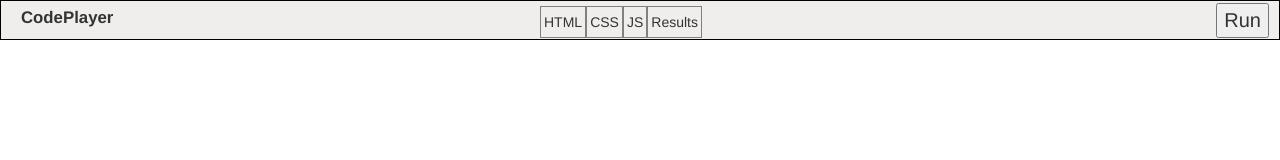
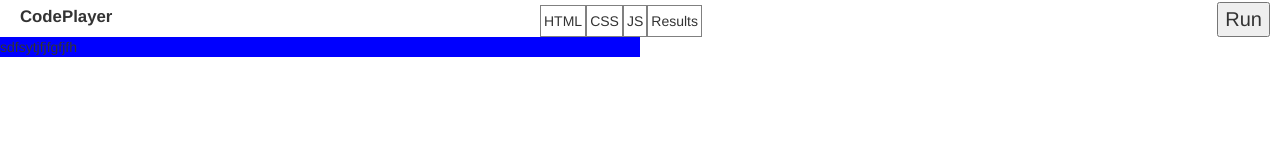
Before and after one commit to pawan92/codeplayground, a plain HTML site: page index.html in a window 1280 px wide. Drawn offline with nearby package versions, Linux system fonts and the light colour scheme.

Commit message:
created js file to calclulate height

```diff
--- a/css/style.css
+++ b/css/style.css
@@ -42,3 +42,14 @@ body{
   border:1px solid grey;
   padding: 5px 3px;
 }
+
+.clear{
+  clear:both;
+}
+
+.codeContainer{
+  background-color: blue;
+  height: 100%;
+  width:50%;
+  float:left;
+}
--- a/index.html
+++ b/index.html
@@ -16,7 +16,7 @@
   <body>
 
     <div id="wrapper">
-  <div id="menubar">
+  <div id="menuBar">
     <div id="logo">
       CodePlayer
     </div>
@@ -29,10 +29,22 @@
         <li>JS</li>
         <li >Results</li>
     </ul>
+
 </div>
+
+<div class="clear"></div>
+
+</div>
+  <div class="codeContainer" id="htmlContainer">
+
+      sdfsytjfjfgfjfh
+
+  </div>
+
+
     <script src='https://code.jquery.com/jquery-2.2.4.min.js'></script>
 <script src='https://cdnjs.cloudflare.com/ajax/libs/jqueryui/1.11.4/jquery-ui.min.js'></script>
-
+<script src="index.js"></script>
 
 
 
--- /dev/null
+++ b/index.js
@@ -0,0 +1,6 @@
+var windowHeight=$(window).height();
+//alert(windowHeight);
+
+var menuBarHeight=$("#menuBar").height();
+var codeContainerHeight=windowHeight-menuBarHeight;
+$("codeContainer").height(codeContainerHeight+"px");
```
